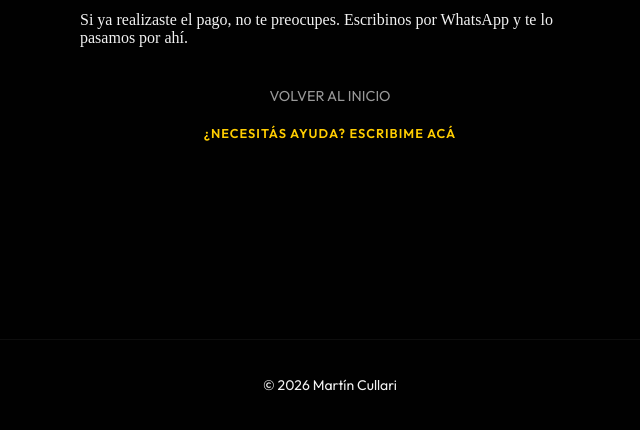
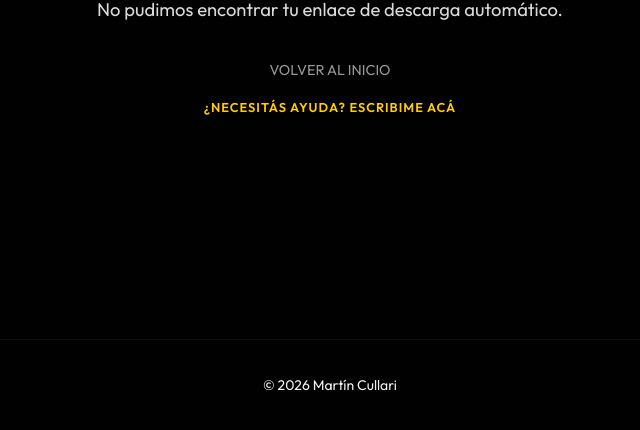
Before and after one commit to marianocejasdev/marton, a plain HTML site: page exito.html in a window 1280 px wide. Shown: the part 370-800 px from the top of the page, without its empty margins (310-950 px from the left). Drawn offline with Linux system fonts and the light colour scheme.

Commit message:
Update exito.html

```diff
--- a/exito.html
+++ b/exito.html
@@ -43,9 +43,6 @@
                     <h1 class="exito__title" style="color: #ff4444;">UPS! ALGO FALLÓ</h1>
                     <p class="exito__subtitle">No pudimos encontrar tu enlace de descarga automático.</p>
                 </div>
-                <p class="exito__warning" style="margin-top: 1rem; color: var(--white-color);">
-                    Si ya realizaste el pago, no te preocupes. Escribinos por WhatsApp y te lo pasamos por ahí.
-                </p>
             </div>
 
             <div class="exito__actions">
```
